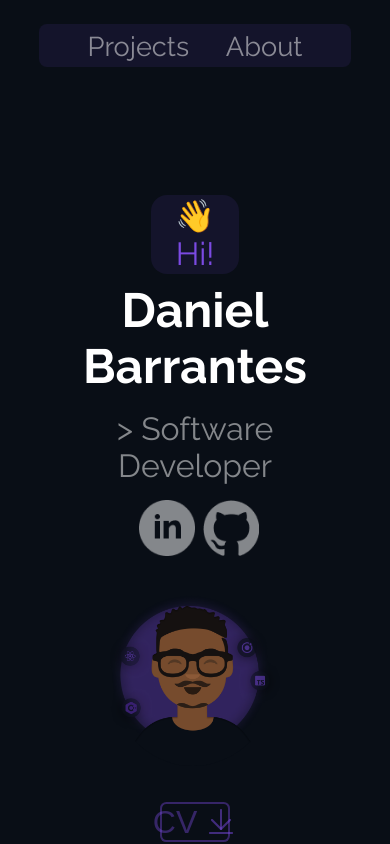
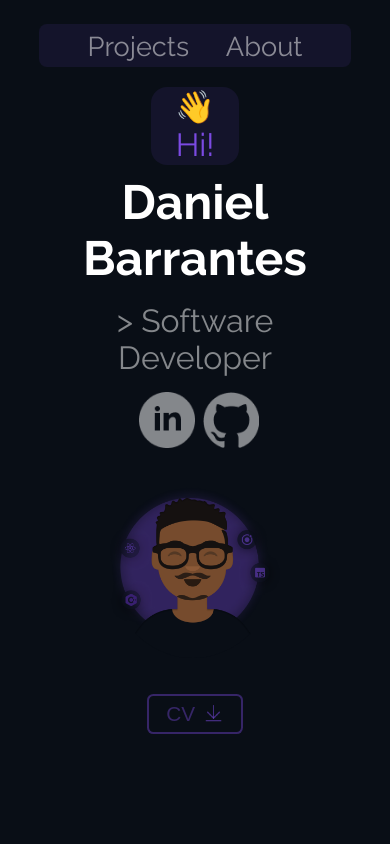
Before and after one commit to D240021/Porfoltio, an Angular app: page /home in a window 390 px wide. Built offline with nearby package versions, Linux system fonts and the light colour scheme.

Commit message:
HTML and Body wight modified

```diff
--- a/src/app/pages/home/home/home.component.css
+++ b/src/app/pages/home/home/home.component.css
@@ -155,8 +155,8 @@ body {
 /*Para telefono*/
 @media screen and (max-width:767px) {
 
-    body{
-        height: 100%;
+    body, html{
+        height: 100vh;
     }
 
     #infoSection{
@@ -167,6 +167,7 @@ body {
         width: 100%;
         height: 100%;
         gap: 2rem;
+        margin-top: 5%;
     }
 
     #littleDescriptionDiv {
@@ -208,13 +209,18 @@ body {
         padding: 0;
     }
 
+    #sectionCV  {
+        width: 6rem;
+    }
+
     #sectionCV button {
-        font-size: 2rem;
+        font-size: 1.3rem;
+        width: 100%;
     }
 
     #sectionCV img {
-        width: 2rem;
-        height: 2rem;
+        width: 1.3rem;
+        height: 1.3rem;
     }
 
     #optionsNav ul {
--- a/src/app/pages/home/home/home.component.html
+++ b/src/app/pages/home/home/home.component.html
@@ -46,8 +46,6 @@
             </section>
 
         </section>
-
-
     </main>
 </body>
 
```
